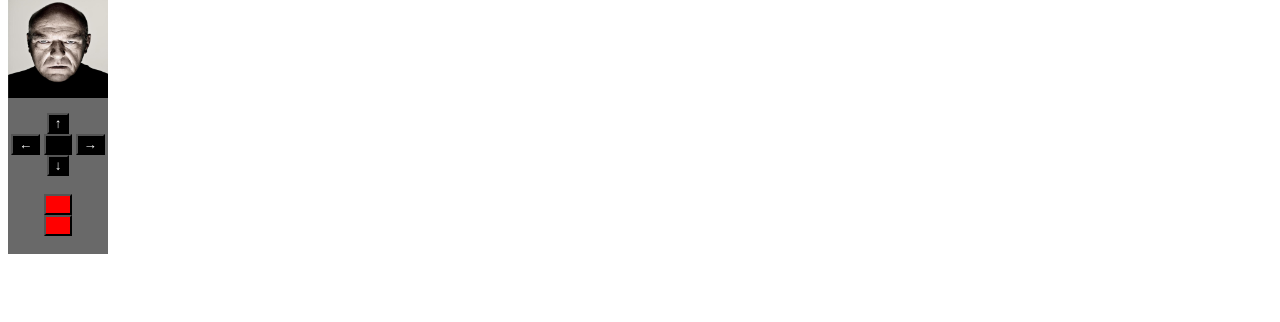
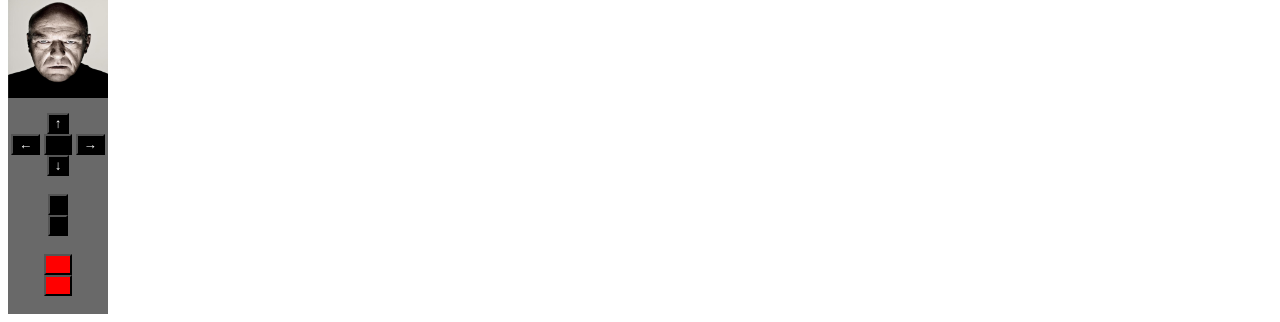
Before and after one commit to sparc-laboratories/sparclab.work, a plain HTML site: page valve.html in a window 1280 px wide. Shown: the part 980-1302 px from the top of the page. Before the commit the page ends 1242 px from the top, so only its background shows below. Drawn offline with Linux system fonts and the light colour scheme.

Commit message:
here are your select and start buttons you burger

```diff
--- a/valve.html
+++ b/valve.html
@@ -93,6 +93,11 @@
         <button style="background-color: black; color: white" onclick="k('Right')"> ↓ </button>
         <br/>
         <br/>
+        <button style="background-color: black; color: white" onclick="reset()">&nbsp;</button>
+        <br/>
+        <button style="background-color: black; color: white" onclick="k('Up')">&nbsp;</button>
+        <br/>
+        <br/>
         <button style="background-color: red;" onclick="k('B')">&nbsp;&nbsp;&nbsp;</button>
         <br/>
         <button style="background-color: red;" onclick="k('A')">&nbsp;&nbsp;&nbsp;</button>
```
